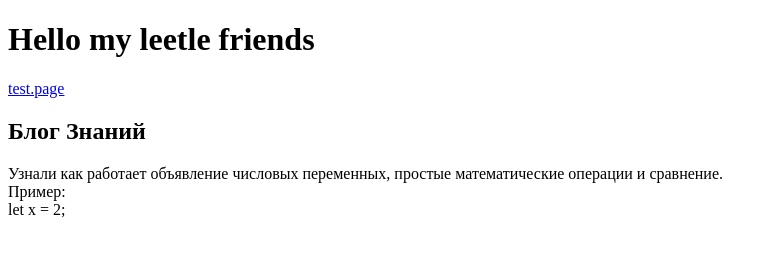
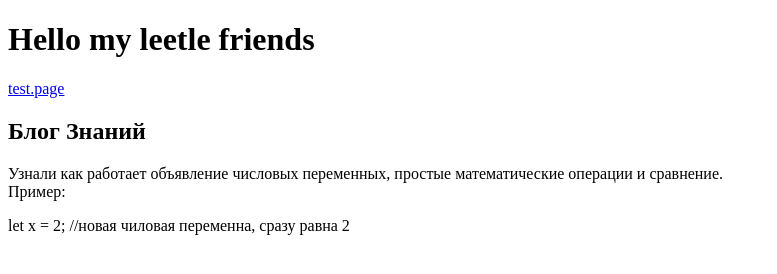
Before and after one commit to 1mpact888/1mpact888.github.io, a plain HTML site: page index.html in a window 1280 px wide. Shown: the whole page, without its empty margins (0-777 px from the left). Drawn offline with Linux system fonts and the light colour scheme.

Commit message:
Update index.html

```diff
--- a/index.html
+++ b/index.html
@@ -11,8 +11,8 @@
 
         <!-- Первая запись -->
         <p>Узнали как работает объявление числовых переменных, простые математические операции и сравнение.</br>
-        Пример:</br>
-        let x = 2;</p>
+        Пример:</p>
+        <p>let x = 2; //новая чиловая переменна, сразу равна 2</p>
 
     </body>
 </html>
```
